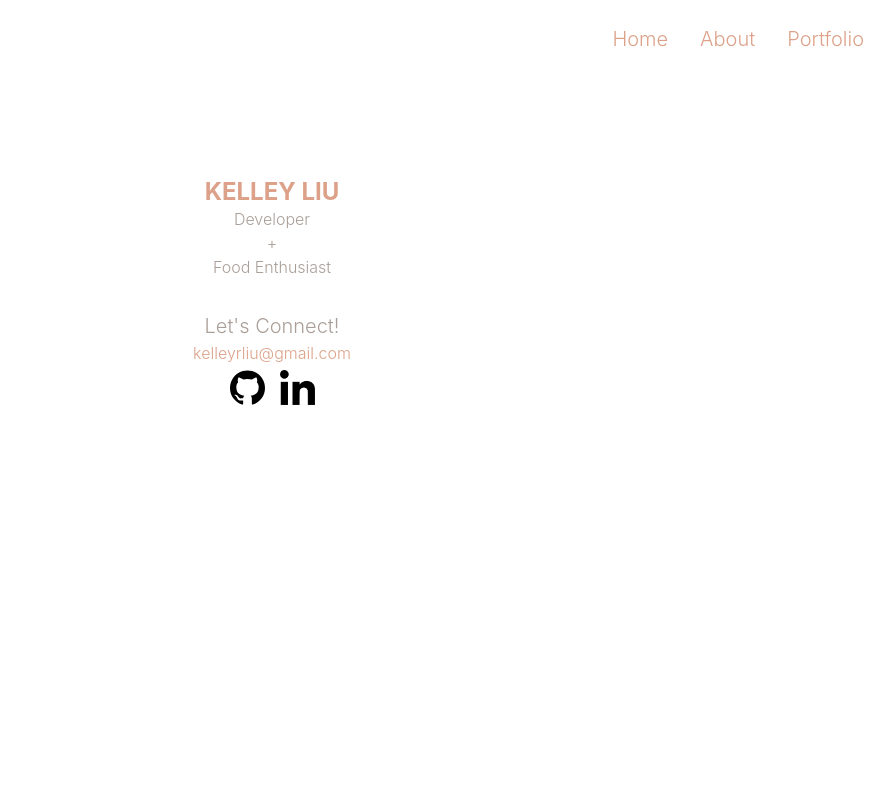
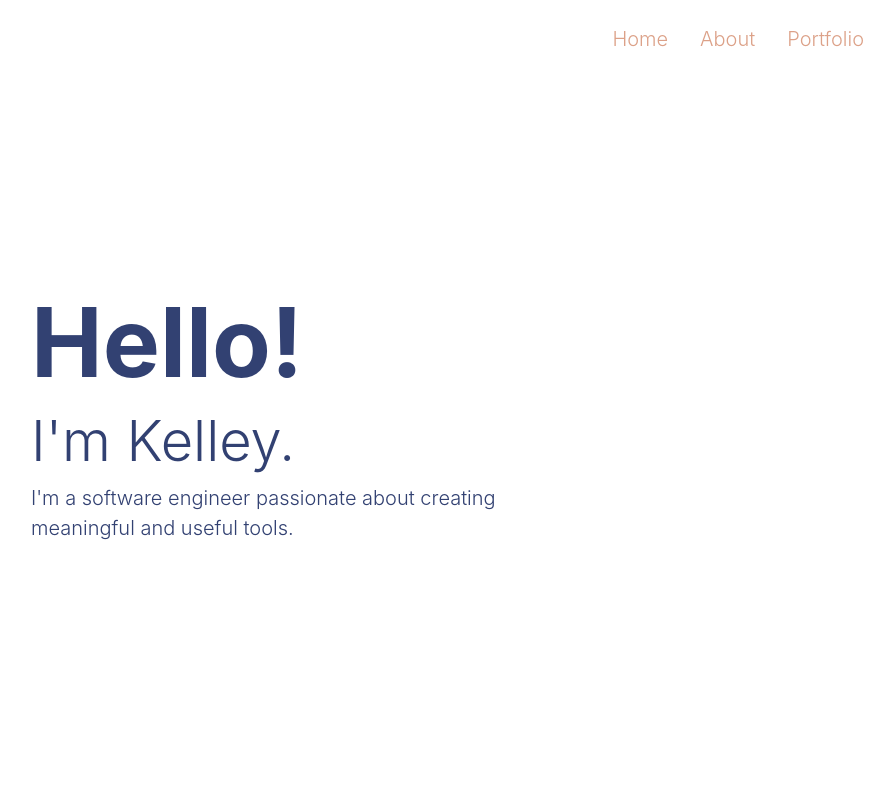
Before and after one commit to kelleyliu/kelleyliu.github.io, a React (Create React App) app: page / in a window 1280 px wide. Shown: the top 800 px of the page, without its empty margins (368-1262 px from the left). Built offline with nearby package versions, Linux system fonts and the light colour scheme.

Commit message:
changed to hashrouter

```diff
--- a/src/App.js
+++ b/src/App.js
@@ -1,5 +1,5 @@
 import React from 'react';
-import { BrowserRouter as Router, Route } from "react-router-dom";
+import { BrowserRouter as Router, Route, Link } from "react-router-dom";
 import { HashRouter } from 'react-router-dom';
 import Container from 'react-bootstrap/Container';
 import './App.css';
@@ -17,17 +17,15 @@ class App extends React.Component {
   }
   render() {
     return (
-      <HashRouter basename={process.env.PUBLIC_URL}>
-        <Router>
+      <HashRouter>
           <Container className="p-0" fluid={true}>
             <NavBar />
-              <Route path="/website" exact render={() => <HomePage />}/>
+              <Route path="/" exact render={() => <HomePage />}/>
               <Route path="/about" render={() => <AboutPage/>}/>
-              <Route path="/portfolio" render={() => <PortfolioPage/>}/>
+              <Route path='/portfolio' render={() => <PortfolioPage/>}/>
             <Footer/>
           </Container>
           <ScrollTop />
-        </Router>
       </HashRouter>
 
     );
--- a/src/components/NavBar.js
+++ b/src/components/NavBar.js
@@ -11,7 +11,7 @@ function NavBar() {
             <Navbar.Toggle className="border-0" aria-controls="navbar-toggle"/>
             <Navbar.Collapse id="navbar-toggle">
                 <Navbar className="ml-auto">
-                    <Link className="customLink nav-link lead" to="/website">Home</Link>
+                    <Link className="customLink nav-link lead" to="/">Home</Link>
                     <Link className="customLink nav-link lead" to="/about">About</Link>
                     <Link className="customLink nav-link lead" to="/portfolio">Portfolio</Link>
                 </Navbar>
--- a/src/pages/HomePage.js
+++ b/src/pages/HomePage.js
@@ -16,7 +16,7 @@ import deer from '../images/art/deer.jpg';
 import elephant from '../images/art/elephant.jpg';
 
 import seal from '../images/seal.png';
-import { Route } from 'react-router-dom';
+import { HashRouter } from 'react-router-dom';
 import { HashLink as Link } from 'react-router-hash-link';
 import PortfolioPage from './PortfolioPage';
 import AboutPage from './AboutPage';
@@ -49,7 +49,7 @@ function HomePage(props) {
                                 </Col>
                                 <Col className='see-more'>
                                     {<p className="zoom see-more-p font-weight-bolder">
-                                        <Route path='/about#about-title' render={() => <AboutPage/>}/>
+                                        <HashRouter path='/about#about-title' render={() => <AboutPage/>}/>
                                             <Link to='/about#about-title' className='customLink'>See more</Link>
                                     </p>}
                                 </Col>
@@ -82,7 +82,7 @@ function HomePage(props) {
                                 </Col>
                                 <Col className='see-more'>
                                     {<p className="zoom see-more-p font-weight-bolder">
-                                        <Route path='/portfolio#pic-title' render={() => <PortfolioPage/>}/>
+                                        <HashRouter path='/portfolio#pic-title' render={() => <PortfolioPage/>}/>
                                             <Link to='/portfolio#pic-title' className='customLink'>See more</Link>
                                     </p>}
                                 </Col>
@@ -119,7 +119,7 @@ function HomePage(props) {
                                 </Col>
                                 <Col className='see-more'>
                                     {<p className="zoom see-more-p font-weight-bolder">
-                                    <Route path='/portfolio#art-title' render={() => <PortfolioPage/>}/>
+                                    <HashRouter path='/portfolio#art-title' render={() => <PortfolioPage/>}/>
                                             <Link to='/portfolio#art-title' className='customLink'>See more</Link>
                                     </p>}
                                 </Col>
```
